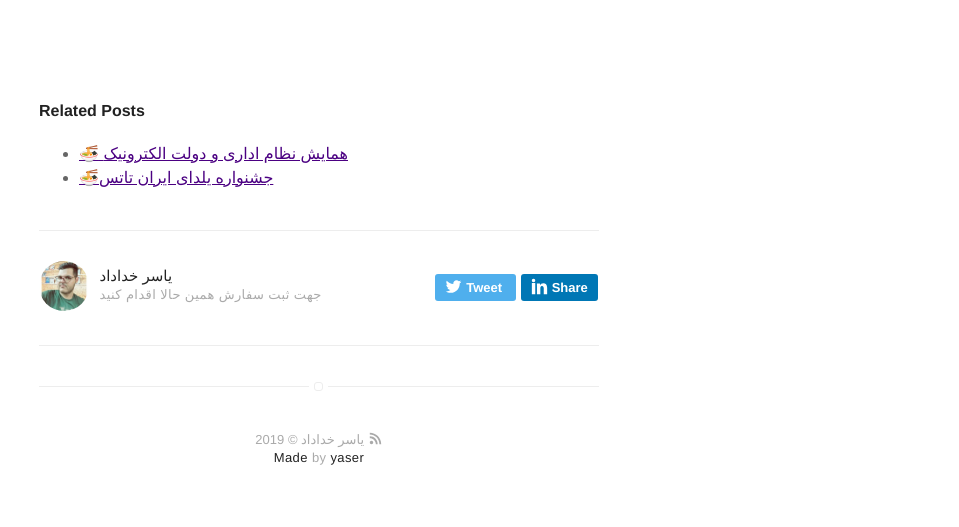
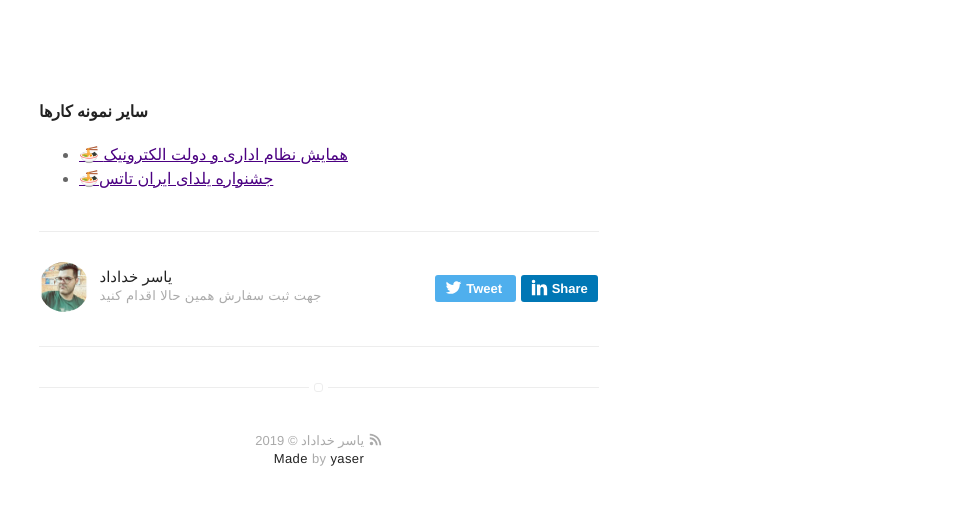
Before and after one commit to yaserkhodadad/yaserkhodadad.github.io, a Jekyll site: the page built from _posts/2018-06-08-dore-arshad.markdown, in a window 1280 px wide. Shown: the part 1263-1790 px from the top of the page, without its empty margins (321-1280 px from the left). Built offline with Jekyll 4.4.1, drawn with Linux system fonts in a browser that asks for light colours; emoji names are drawn with the system emoji font.

Commit message:
Update related.html

```diff
--- a/_includes/related.html
+++ b/_includes/related.html
@@ -6,7 +6,7 @@
             {% for thisTag in page.tags %}
                 {% if postHasSimilar == false and hasSimilar.size < 5 and post != page and tag == thisTag %}
                     {% if hasSimilar.size == 0 %}
-                    <h4>Related Posts</h4>
+                    <h4>سایر نمونه کارها</h4>
                     <ul>
                     {% endif %}
                     <li class="relatedPost">
```
